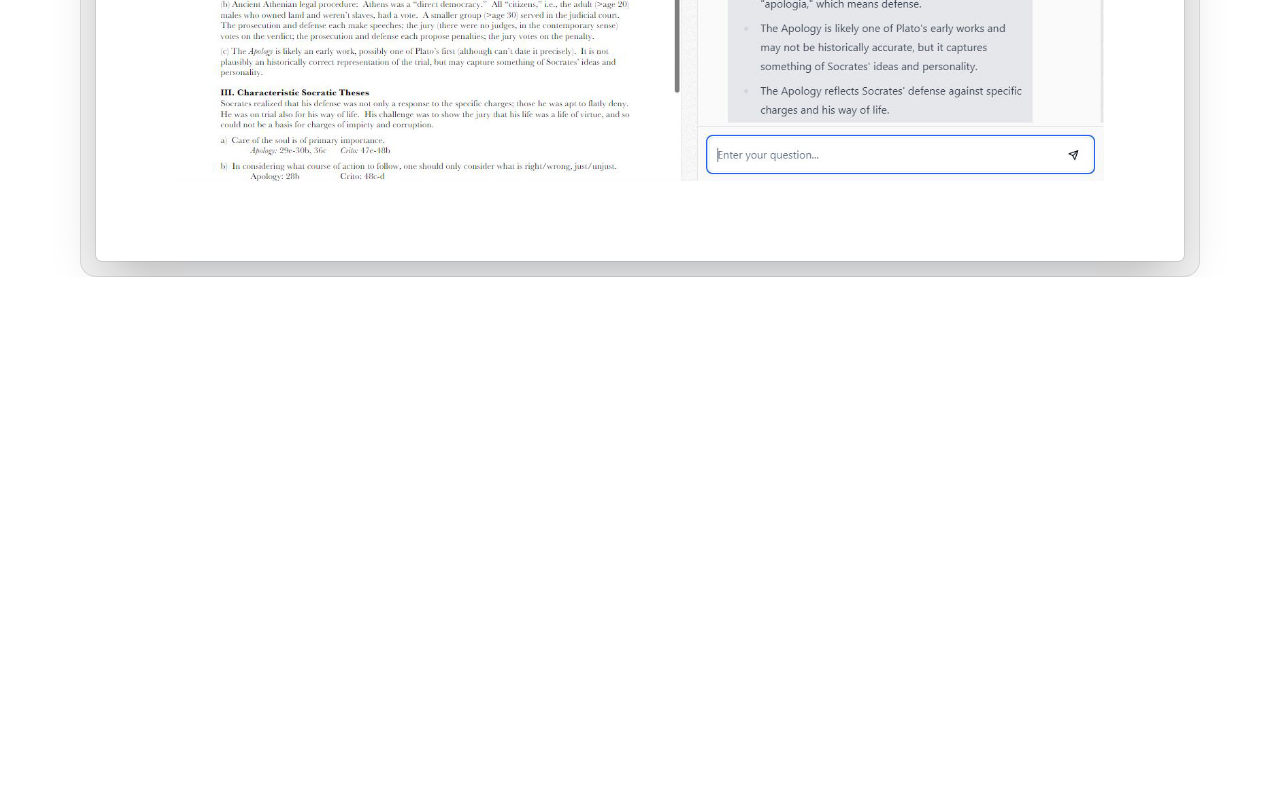
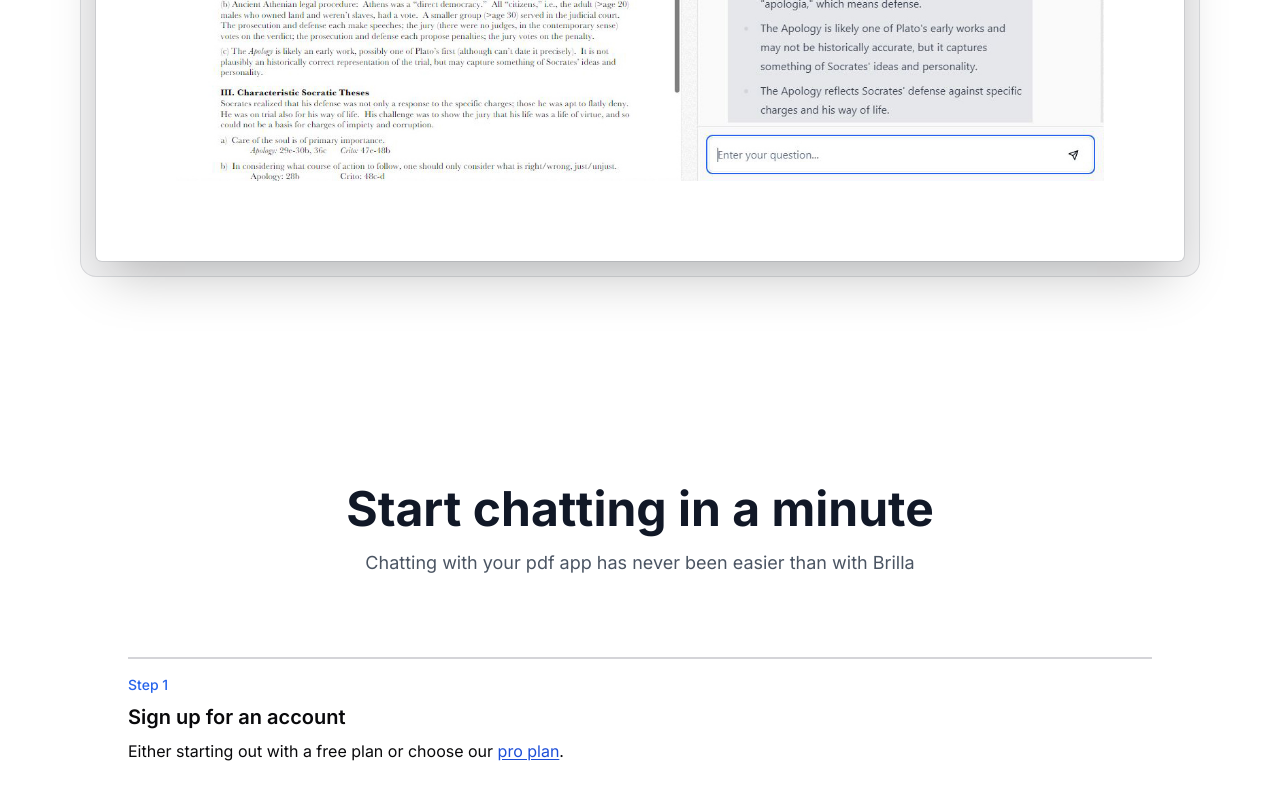
Before and after one commit to nkrumahthis/brilla, a Next.js app: page / in a window 1280 px wide. Shown: the part 1082-1882 px from the top of the page. Before the commit the page ends 1359 px from the top, so only its background shows below. Built offline with nearby package versions, Linux system fonts and the light colour scheme.

Commit message:
landing page features row

```diff
--- a/src/app/page.tsx
+++ b/src/app/page.tsx
@@ -36,7 +36,8 @@ export default function Home() {
           </div>
 
         </div>
-        <div className='mx-auto max-w-6xl px-6 lg:px-8'>
+        <div>
+          <div className='mx-auto max-w-6xl px-6 lg:px-8'>
             <div className='mt-16 flow-root sm:mt-24'>
               <div className='-m-2 rounded-xl bg-gray-900/5 p-2 ring-1 ring-inset ring-gray-900/10 lg:-m-4 lg:rounded-2xl lg:p-4'>
                 <Image
@@ -50,6 +51,42 @@ export default function Home() {
               </div>
             </div>
           </div>
+        </div>
+      </div>
+
+      {/* Feature Section */}
+      <div className="mx-auto mb-32 mt-32 max-w-5xl sm:mt-56">
+        <div className="mb-12 px-6 lg:px-8">
+          <div className="mx-auto max-w-2xl sm:text-center">
+            <h2 className="mt-2 font-bold text-4xl text-gray-900 sm:text-5xl">
+              Start chatting in a minute
+            </h2>
+            <p className="mt-4 text-lg text-gray-600">Chatting with your pdf app has never been easier than with Brilla</p>
+          </div>
+        </div>
+        {/* steps */}
+        <ol className="my-8 space-y-4 pt-8 md:flex md:space-x-12 md:space-y-0">
+          <li className="md:flex-1">
+            <div className='flex flex-col space-y-2 border-l-4 border-zinc-300 py-2 pl-4 md:border-l-0 md:border-t-2 md:pb-0 md:pl-0 md:pt-4'>
+              <span className="text-sm font-medium text-blue-600">
+                Step 1
+              </span>
+              <span className="text-xl font-semibold">
+                Sign up for an account
+              </span>
+              <span className="">
+                Either starting out with a free plan or
+                choose our{' '}
+                <Link
+                  href='/pricing'
+                  className='text-blue-700 underline underline-offset-2'>
+                  pro plan
+                </Link>
+                .
+              </span>
+            </div>
+          </li>
+        </ol>
       </div>
     </>
   )
```
